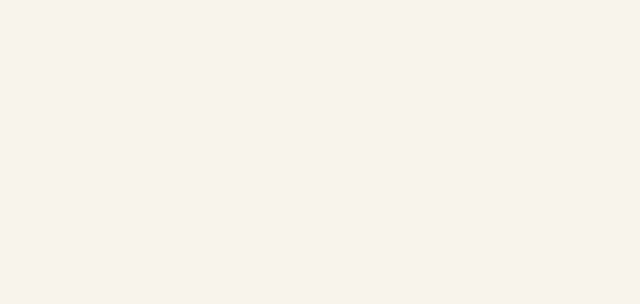
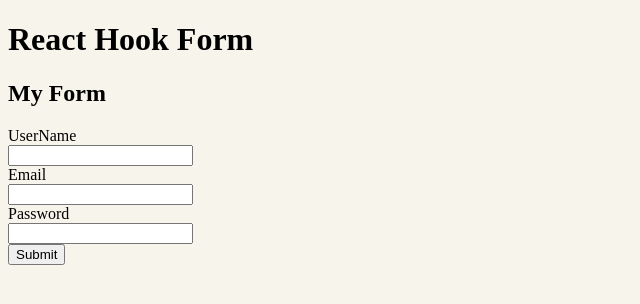
Before and after one commit to Pranil-Meherkar/Practice, a React (Create React App) app: page /react-hook-form-example in a window 1280 px wide. Before the commit this address had no page. Shown: the top 304 px of the page, without its empty margins (0-640 px from the left). Built offline with nearby package versions, Linux system fonts and the light colour scheme.

Commit message:
added code

```diff
--- a/package.json
+++ b/package.json
@@ -19,6 +19,7 @@
     "react-chartjs-2": "^5.2.0",
     "react-datepicker": "^4.10.0",
     "react-dom": "^18.2.0",
+    "react-hook-form": "^7.45.0",
     "react-redux": "^8.0.5",
     "react-router-dom": "^6.8.1",
     "react-scripts": "5.0.1",
@@ -52,5 +53,8 @@
       "last 1 firefox version",
       "last 1 safari version"
     ]
+  },
+  "devDependencies": {
+    "@hookform/devtools": "^4.3.1"
   }
 }
--- a/src/components/App.jsx
+++ b/src/components/App.jsx
@@ -8,6 +8,7 @@
 // import PureComponentExample from "./PureComponentExample";
 
 import { Routes, Route } from "react-router-dom";
+import Piano from "./Piano";
 const PrevValueExample = lazy(() => import("./PrevValueExample"));
 const HOCExample = lazy(() => import("./HOCExample"));
 const PromiseExample = lazy(() => import("./PromiseExample"));
@@ -18,6 +19,7 @@
 const Countries = lazy(() => import("../tasks/Countries"));
 const FormikExample = lazy(() => import("./FormikExample"));
 const ChartJsExample = lazy(() => import("./ChartJsExample"));
+const ReactHookFormExample = lazy(() => import("./ReactHookFormExample"));
 
 function App() {
   return (
@@ -104,6 +106,22 @@
             </Suspense>
           }
         />
+        <Route
+          path="/react-hook-form-example"
+          element={
+            <Suspense fallback="loading...">
+              <ReactHookFormExample />
+            </Suspense>
+          }
+        />
+        <Route
+          path="/piano"
+          element={
+            <Suspense fallback="loading...">
+              <Piano />
+            </Suspense>
+          }
+        />
       </Routes>
     </>
   );
--- a/src/components/ChartJsExample.jsx
+++ b/src/components/ChartJsExample.jsx
@@ -1,9 +1,11 @@
 import React from "react";
+import Timepass from "./Timepass";
 
 const ChartJsExample = () => {
   return (
     <div>
       <h1>Chart JS Example</h1>
+      <Timepass />
     </div>
   );
 };
--- a/src/components/Homepage.jsx
+++ b/src/components/Homepage.jsx
@@ -32,6 +32,9 @@
       <Link className="link" to="/chartjs-example">
         ChartJs Example
       </Link>
+      <Link className="link" to="/react-hook-form-example">
+        React Hook Form Example
+      </Link>
 
       <h2>Tasks</h2>
       <Link className="link" to="/countries">
--- /dev/null
+++ b/src/components/Piano.jsx
@@ -0,0 +1,23 @@
+import React from 'react';
+
+const Piano = () => {
+    const styles = {
+        mainDiv: {
+            height: "200px",
+            backgroundColor: "white",
+            width: "800px",
+            color: "red"
+        }
+    }
+    return (
+        <div className={{
+            height: "200px",
+            backgroundColor: "white",
+            width: "800px",
+        }}>
+            hello
+        </div>
+    );
+}
+
+export default Piano;
--- /dev/null
+++ b/src/components/ReactHookFormComponents/MyForm.jsx
@@ -0,0 +1,47 @@
+import React from 'react';
+import { useForm } from 'react-hook-form';
+import { DevTool } from '@hookform/devtools';
+
+const MyForm = () => {
+
+    const form = useForm();
+    const { register, control, handleSubmit, formState } = form;
+    const { errors } = formState;
+
+    const onSubmit = (values) => {
+        console.log("Submitted", values)
+    }
+
+    return (
+        <>
+            <h2>My Form</h2>
+            <form onSubmit={handleSubmit(onSubmit)} noValidate>
+                <div>
+                    <label htmlFor="userName">UserName</label><br />
+                    <input type="text" id='userName' name='userName' {...register("userName", {
+                        required: "This field is required"
+                    })}/>
+                </div>
+
+                <div>
+                    <label htmlFor="email">Email</label><br />
+                    <input type="text" id='email' name='email' {...register("email", {
+                        required: "This field is required"
+                    })}/>
+                </div>
+
+                <div>
+                    <label htmlFor="password">Password</label><br />
+                    <input type="password" id='password' name='password' {...register("password", {
+                        required: "This field is required"
+                    })
+                    }/>
+                </div>
+                <button>Submit</button>
+            </form>
+            <DevTool control={control}/>
+        </>
+    );
+}
+
+export default MyForm;
--- /dev/null
+++ b/src/components/ReactHookFormExample.jsx
@@ -0,0 +1,13 @@
+import React from 'react';
+import MyForm from './ReactHookFormComponents/MyForm';
+
+const ReactHookFormExample = () => {
+    return (
+        <div>
+            <h1>React Hook Form</h1>
+            <MyForm />
+        </div>
+    );
+}
+
+export default ReactHookFormExample;
--- /dev/null
+++ b/src/components/Timepass.jsx
@@ -0,0 +1,51 @@
+import { useState } from "react";
+
+
+const Timepass = () => {
+    var audioCtx = new (window.AudioContext || window.webkitAudioContext || window.audioContext);
+    const [osc, setOsc] = useState({});
+
+    function beep(oscillator, frequency, volume, type, callback) {
+        // var oscillator = audioCtx.createOscillator();
+        let gainNode = audioCtx.createGain();
+
+        oscillator.connect(gainNode);
+        gainNode.connect(audioCtx.destination);
+
+        if (volume){gainNode.gain.value = volume;}
+        if (frequency){oscillator.frequency.value = frequency;}
+        if (type){oscillator.type = type;}
+        if (callback){oscillator.onended = callback;}
+
+        oscillator.start(audioCtx.currentTime);
+        // const myButton = document.getElementById("myButton")
+        // myButton.addEventListener("mouseup", () => {
+        //     console.log("up")
+        //     oscillator.stop();
+        // })
+    };
+    return (
+        <div>
+            <button onMouseDown={() => {
+                let oscillatorA = audioCtx.createOscillator();
+                setOsc({...osc, oscillatorA})
+                beep(oscillatorA, 400)
+            }}
+            onMouseUp={() => {
+                osc.oscillatorA.stop()
+            }}
+            >A</button>
+            <button onMouseDown={() => {
+                let oscillatorB = audioCtx.createOscillator();
+                setOsc({...osc, oscillatorB})
+                beep(oscillatorB, 500)
+            }}
+            onMouseUp={() => {
+                osc.oscillatorB.stop()
+            }}
+            >B</button>
+        </div>
+    );
+}
+
+export default Timepass;
```
Also changed, not shown: 1 other file (tests, documents, lock files or other folders).
